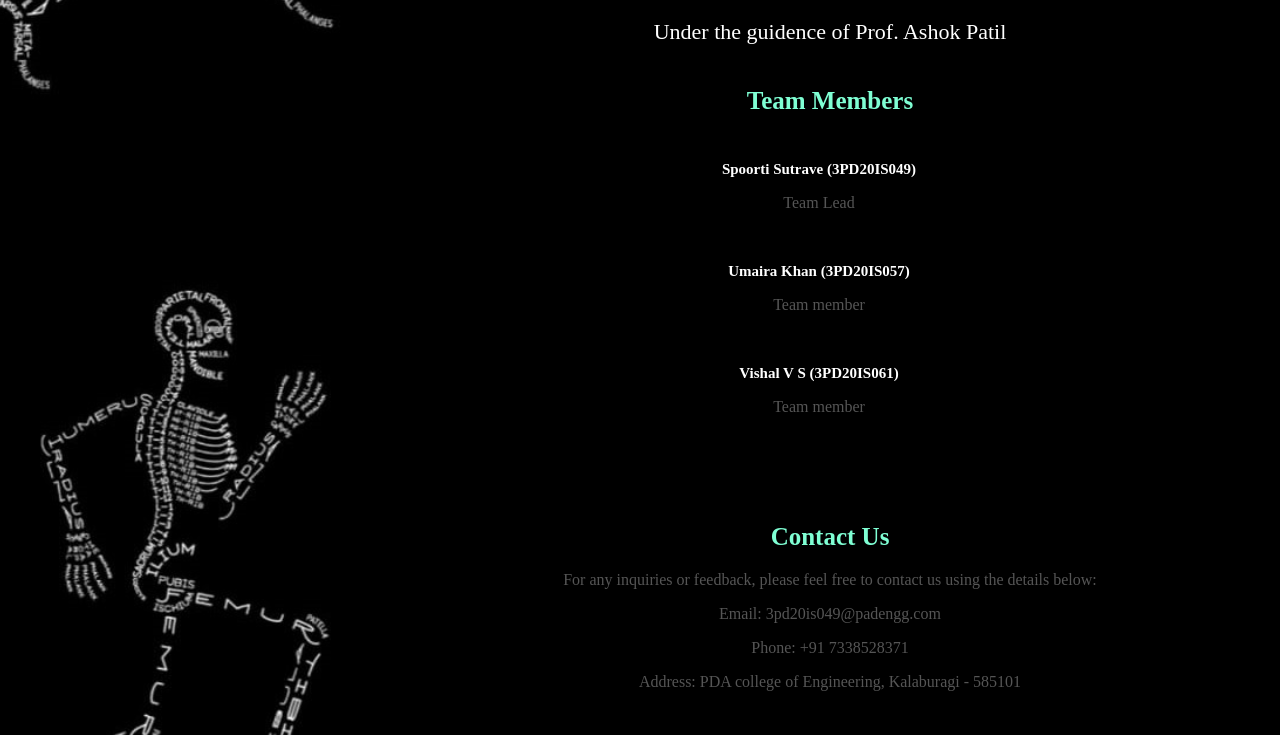
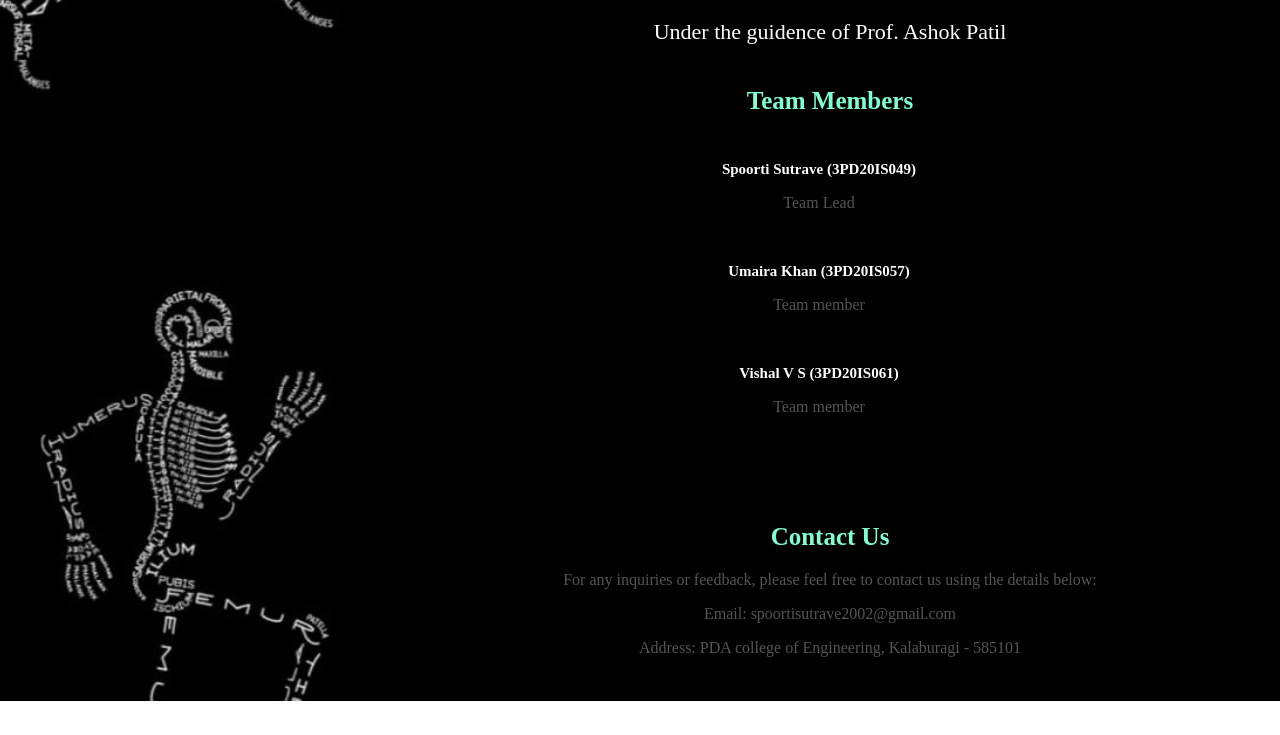
Before and after one commit to spoortisutrave/360-degree-viewer, a plain HTML site: page index.html in a window 1280 px wide. Shown: the part 604-1339 px from the top of the page. After the commit the page ends 1305 px from the top, so only its background shows below. Drawn offline with Linux system fonts and the light colour scheme.

Commit message:
Update index.html

```diff
--- a/index.html
+++ b/index.html
@@ -197,8 +197,8 @@
       For any inquiries or feedback, please feel free to contact us using the details below:
     </p>
     <div class="details">
-      <p>Email: 3pd20is049@padengg.com</p>
-      <p>Phone: +91 7338528371</p>
+      <p>Email: spoortisutrave2002@gmail.com</p>
+<!--       <p>Phone: +91 </p> -->
       <p>Address: PDA college of Engineering, Kalaburagi - 585101</p>
     </div>
   </div>
```
